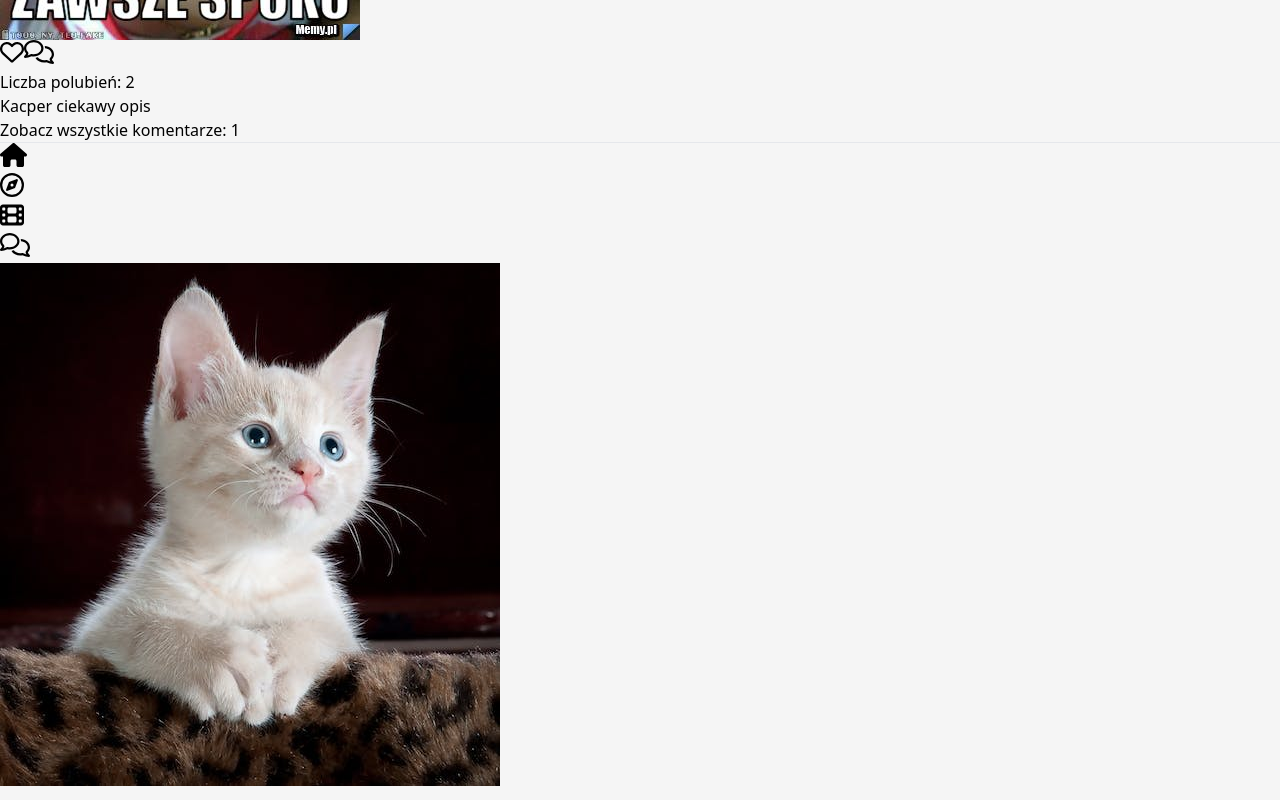
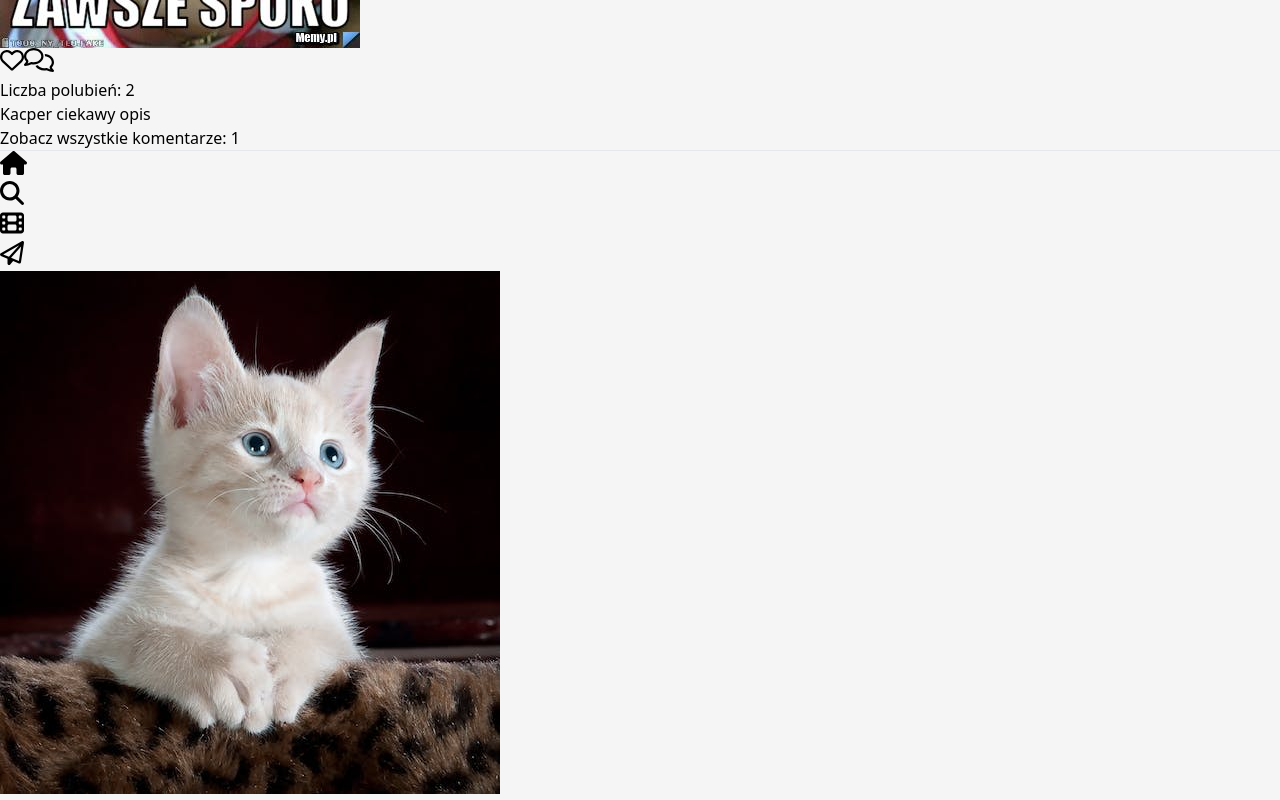
Before and after one commit to kappyllo/ig_clone, a React (Vite) app in the folder frontend/acustic_ig/: page / in a window 1280 px wide. Shown: the part 8768-9568 px from the top of the page. Built offline with nearby package versions, Linux system fonts and the light colour scheme.

Commit message:
Fixing icons on desktop.

```diff
--- a/frontend/acustic_ig/src/components/MobileNavBar.tsx
+++ b/frontend/acustic_ig/src/components/MobileNavBar.tsx
@@ -8,7 +8,7 @@ export default function MobileNavBar() {
       </li>
       <li>
         <button>
-          <img src="explore.svg" alt="" />
+          <img src="search.svg" alt="" />
         </button>
       </li>
       <li>
```
Also changed, not shown: frontend/acustic_ig/public/messages.svg, frontend/acustic_ig/public/search.svg.
